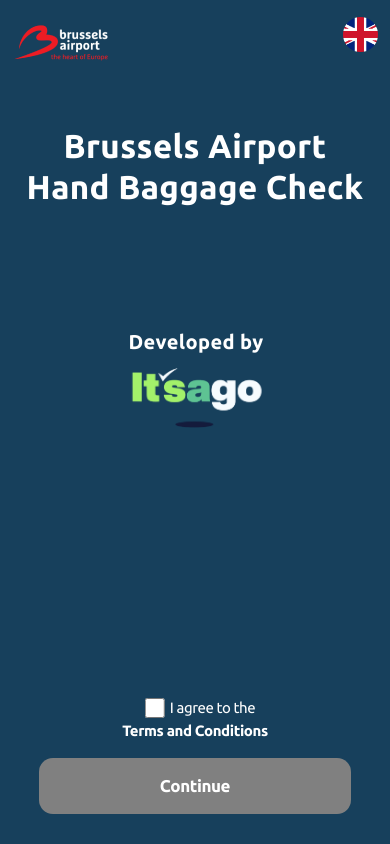
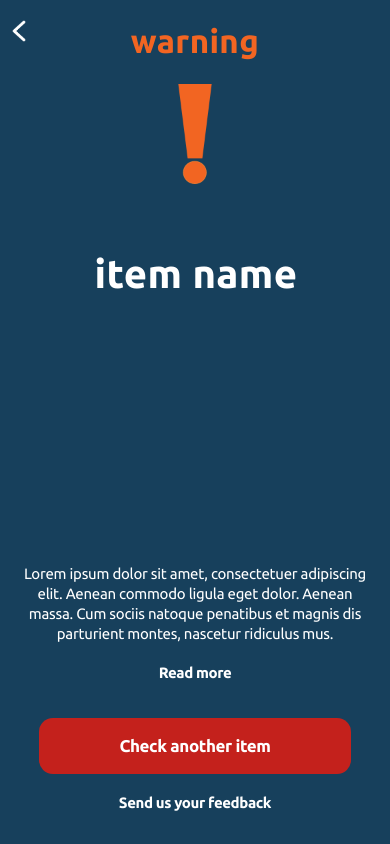
Before and after one commit to jorensjongers/itsago-frontend, a React app: page / in a window 390 px wide. Built offline with nearby package versions, Linux system fonts and the light colour scheme.

Commit message:
reposition to fit on phone screen

```diff
--- a/src/components/App.jsx
+++ b/src/components/App.jsx
@@ -14,7 +14,7 @@ class App extends React.Component {
   constructor(props) {
     super(props);
     this.state = {
-      activeView: 'welcome',
+      activeView: 'response',
       picturePath: null,
       items: null,
       item: ''
--- a/src/components/SearchBar.jsx
+++ b/src/components/SearchBar.jsx
@@ -17,7 +17,7 @@ class SearchBar extends React.Component {
       //if (this.state.query && this.state.query.length > 0) {
       //  fetch(API_URL + '/suggest?text=' + this.state.query)
       //  .then((response) => response.json())
-      //  .then((names) => this.setState({results: names.slice(0,9)}))
+      //  .then((names) => this.setState({results: names.slice(0,7)}))
       //} else {
         this.setState({results: [{name: 'allowed'},
                                  {name: 'warning'},
@@ -25,9 +25,7 @@ class SearchBar extends React.Component {
                                  {name: 'item 4'},
                                  {name: 'item 5'},
                                  {name: 'item 6'},
-                                 {name: 'item 7'},
-                                 {name: 'item 8'},
-                                 {name: 'item 9'}]})
+                                 {name: 'item 7'}]})
       //}
     }
 
--- a/src/components/screens/ResponseScreen.jsx
+++ b/src/components/screens/ResponseScreen.jsx
@@ -17,7 +17,7 @@ export class ResponseScreen extends Component {
         //fetch(API_URL + '/searchbar?text=' + this.props.item)
         //.then(response => response.json())
         //.then(data => that.setState({result: data[0].classification.toLowerCase(), text: data[0].info}));
-        this.state.result = this.props.item;
+        this.state.result = 'warning';//this.props.item;
     }
 
     render() {
--- a/src/styles/components/images.scss
+++ b/src/styles/components/images.scss
@@ -89,7 +89,7 @@ img.language-icon {
 
 .confirm > img {
     position: absolute;
-    top: 25vh;
+    top: 15vh;
     left: 50%;
     transform: translate(-50%, 0)
 }
@@ -97,7 +97,7 @@ img.language-icon {
 
 .image {
     position: absolute;
-    top: 18vh;
+    top: 10vh;
     left: 50%;
     transform: translate(-50%, 0)
 }
@@ -119,7 +119,7 @@ img.language-icon {
 .nopicture > .icon {
     max-height: 100px;
     position: absolute;
-    top: 20vh;
+    top: 10vh;
     left: 50%;
     transform: translate(-50%, 0);
     z-index: 1;
--- a/src/styles/components/text.scss
+++ b/src/styles/components/text.scss
@@ -136,40 +136,41 @@ h6.link {
 
 
 h1.allowed {
-    top: 75px;
+    top: 20px;
     color: rgb(47, 173, 92);
 }
 
 h1.warning {
-    top: 75px;
+    top: 20px;
     color: rgb(242, 101, 34);
     opacity: 1;
 }
 
 h1.prohibited{
-    top: 75px;
+    top: 20px;
     color:rgb(198, 28, 20);
 }
 
 .confirm > h1 {
     position: absolute;
-    top: 15vh;
+    top: 5vh;
 }
 
 /* Different text positions on more info screen */
 .info > h5 {
     position: absolute;
-    top: -10vh;
+    top: -30vh;
     font-weight: bold;
 }
 
 .info > h6 {
     position: absolute;
-    bottom: 45vh;
+    top: 30vh;
 }
 
 .info > h6.link {
-    bottom: 25vh;
+    position: absolute;
+    top: 50vh;
 }
 
 label {
@@ -216,6 +217,7 @@ ul {
 
 .terms > ul {
     position: absolute;
+    font-size: 12px;
     top: 80px;
     margin-left: 50px;
     margin-right: 30px;
@@ -278,7 +280,7 @@ a {
 
 .nopicture > h2 {
     position: absolute;
-    top: 40vh;
+    top: 30vh;
     font-size: 40px;
     z-index: 1;
     margin-left: auto;
```
